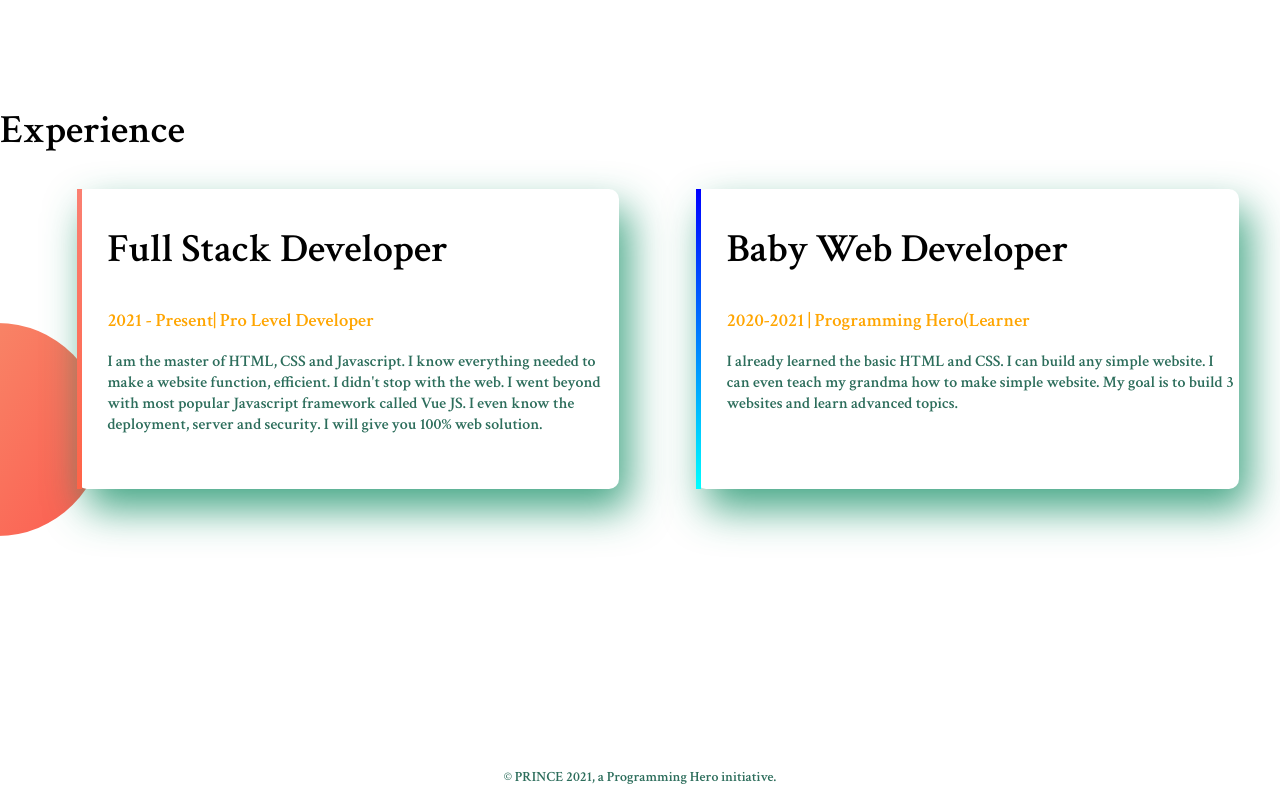
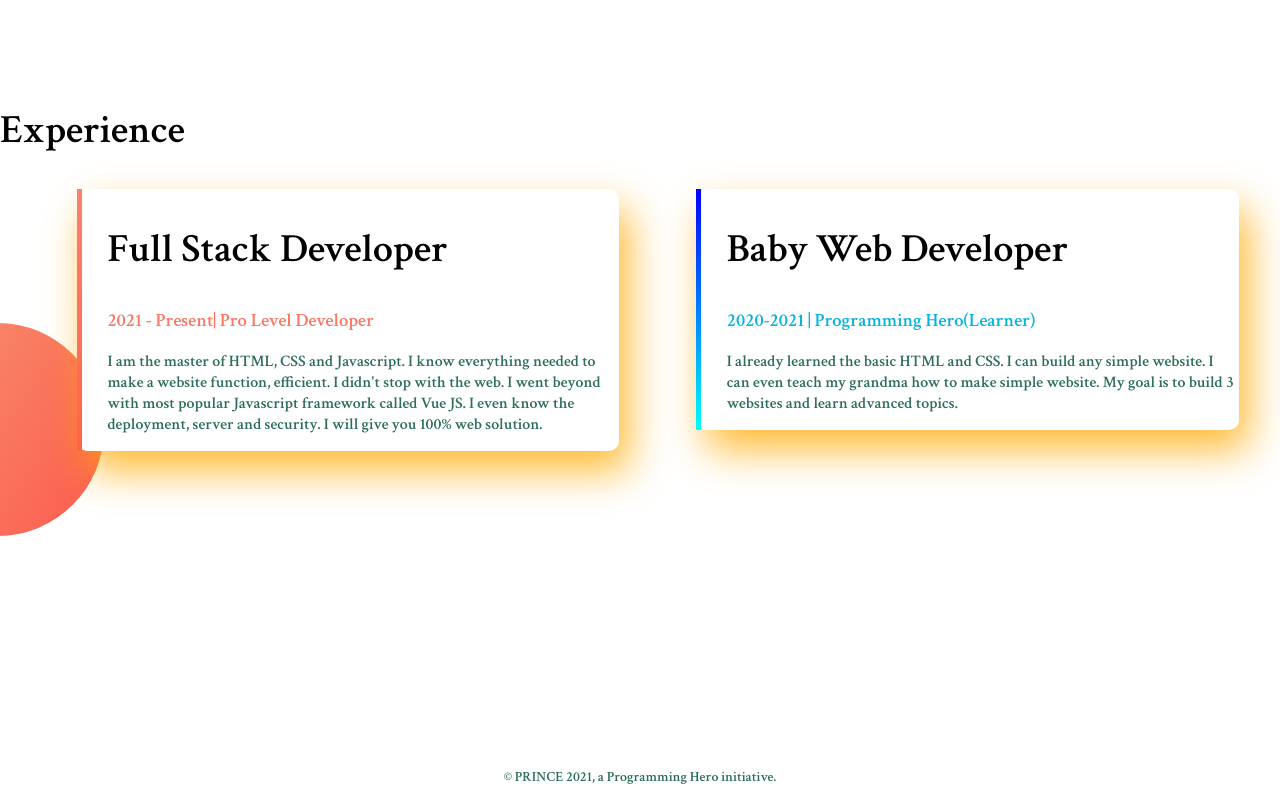
Before and after one commit to awprince69/practice, a plain HTML site: page index.html in a window 1280 px wide. Shown: the part 1229-2029 px from the top of the page. Drawn offline with Linux system fonts and the light colour scheme.

Commit message:
header color

```diff
--- a/index.html
+++ b/index.html
@@ -40,13 +40,13 @@
         <h2>Experience</h2>
         <div id="side-bar" class="half-width box-shadow">
             <h2>Full Stack Developer</h2>
-            <h3 class="green-highlight">2021 - Present| Pro Level Developer</h3>
+            <h3 id="salmon-tomato">2021 - Present| Pro Level Developer</h3>
             <p> I am the master of HTML, CSS and Javascript. I know everything needed to make a website function, efficient. I didn't stop with the web. I went beyond with most popular Javascript framework called Vue JS. I even know the deployment, server and security. I will give you 100% web solution.</p>
 
         </div>
         <div id="side-bar2" class="half-width box-shadow">
             <h2>Baby Web Developer</h2>
-            <h3 class="green-highlight">2020-2021 | Programming Hero(Learner</h3>
+            <h3 id="blue-cyan">2020-2021 | Programming Hero(Learner)</h3>
             <p>I already learned the basic HTML and CSS. I can build any simple website. I can even teach my grandma how to make simple website. My goal is to build 3 websites and learn advanced topics. </p>
 
         </div>
--- a/style.css
+++ b/style.css
@@ -60,8 +60,7 @@ section{
     background-position: left;
 }
 .box-shadow{
-    box-shadow: 10px 20px 40px hsla(160, 72%, 33%, 0.808);
-    height: 60%;
+    box-shadow: 10px 20px 40px #ffaa00cb;
     border-radius: 10px;
     background-color: white;
 }
@@ -81,3 +80,11 @@ footer{
     text-align: center;
     font-size: 14px;
 }
+
+#salmon-tomato{
+    color: #FB7663;
+}
+
+#blue-cyan{
+    color: #05b3df;
+}
```
Also changed, not shown: 1 other file.
